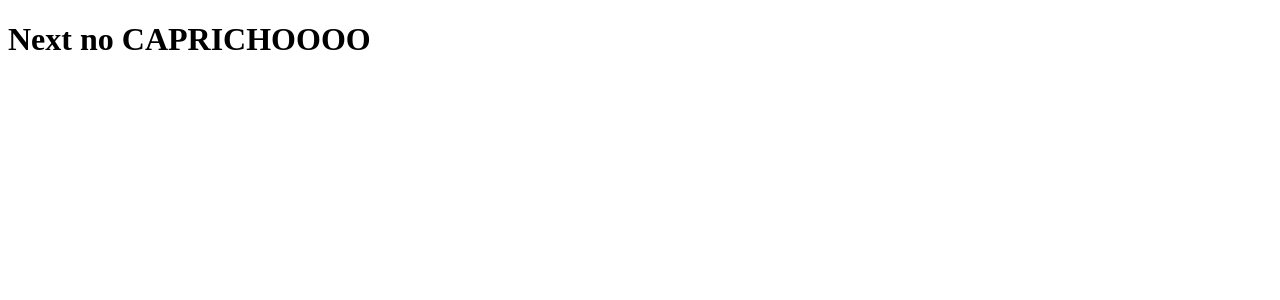
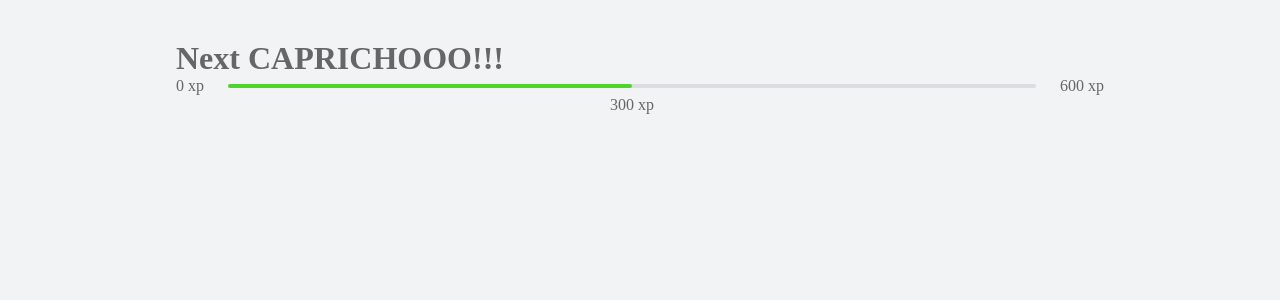
Before and after one commit to evertondias34/move-nlw04-next-react, a Next.js app: page / in a window 1280 px wide. Shown: the top 300 px of the page. Built offline with nearby package versions, Linux system fonts and the light colour scheme.

Commit message:
reaproveitando estruturas do projeto criado com react-app

```diff
--- a/pages/index.tsx
+++ /dev/null
@@ -1,3 +0,0 @@
-export default function Home() {
-  return <h1>Next no CAPRICHOOOO </h1>;
-}
--- /dev/null
+++ b/src/components/ExperienceBar.tsx
@@ -0,0 +1,15 @@
+export function ExperienceBar() {
+  return (
+    <header className="experience-bar">
+      <span>0 xp</span>
+      <div>
+        <div style={{ width: "50%" }}></div>
+
+        <span className="current-experience" style={{ left: "50%" }}>
+          300 xp
+        </span>
+      </div>
+      <span> 600 xp</span>
+    </header>
+  );
+}
--- a/pages/_app.tsx
+++ b/src/pages/_app.tsx
@@ -1,3 +1,4 @@
+import "../styles/global.css";
 function MyApp({ Component, pageProps }) {
   return <Component {...pageProps} />;
 }
--- /dev/null
+++ b/src/pages/_documents.tsx
@@ -0,0 +1,21 @@
+import Document, { Html, Head, Main, NextScript } from "next/document";
+
+export default class MyDocument extends Document {
+  render() {
+    return (
+      <Html>
+        <Head>
+          <link rel="preconnect" href="https://fonts.gstatic.com" />
+          <link
+            href="https://fonts.googleapis.com/css2?family=Inter:wght@400;500;600&family=Rajdhani:wght@600&display=swap"
+            rel="stylesheet"
+          />
+        </Head>
+        <body>
+          <Main />
+          <NextScript />
+        </body>
+      </Html>
+    );
+  }
+}
--- /dev/null
+++ b/src/pages/index.tsx
@@ -0,0 +1,11 @@
+import { ExperienceBar } from "../components/ExperienceBar";
+import Head from "next/head";
+
+export default function Home() {
+  return (
+    <div className="container">
+      <h1>Next CAPRICHOOO!!!</h1>
+      <ExperienceBar></ExperienceBar>
+    </div>
+  );
+}
--- /dev/null
+++ b/src/styles/global.css
@@ -0,0 +1,92 @@
+* {
+  margin: 0;
+  padding: 0;
+  box-sizing: border-box;
+}
+
+:root {
+  --white: #fff;
+  --background: #f2f3f5;
+  --gray-line: #dcdde0;
+  --text: #666666;
+  --text-highlight: #b3b9ff;
+  --title: #2e384d;
+  --red: #e83f5b;
+  --green: #4cd62b;
+  --blue: #5965e0;
+  --blue-dark: #4953b8;
+  --blue-twitter: #2aa9e0;
+}
+
+@media (max-width: 1080px) {
+  html {
+    font-size: 93.75%;
+  }
+}
+
+@media (max-width: 720px) {
+  html {
+    font-size: 87.5%;
+  }
+}
+
+body {
+  background-color: var(--background);
+  color: var(--text);
+}
+
+body,
+input,
+textarea,
+button {
+  font: 400 1rem Inter sans-serif;
+}
+
+button {
+  cursor: pointer;
+}
+
+a {
+  text-decoration: none;
+  color: inherit;
+}
+
+.container {
+  height: 100vh;
+  max-width: 992px;
+  margin: 0 auto;
+  padding: 2.5rem 2rem;
+
+  display: flex;
+  flex-direction: column;
+}
+
+.experience-bar {
+  display: flex;
+  align-items: center;
+}
+
+.experience-bar span {
+  font-size: 1rem;
+}
+
+.experience-bar > div {
+  flex: 1;
+  height: 4px;
+  border-radius: 4px;
+  background: var(--gray-line);
+  margin: 0 1.5rem;
+  position: relative;
+}
+
+.experience-bar > div > div {
+  height: 4px;
+  border-radius: 4px;
+  background: var(--green);
+}
+
+span.current-experience {
+  position: absolute;
+  top: 12px;
+  transform: translate(-50%);
+}
```
